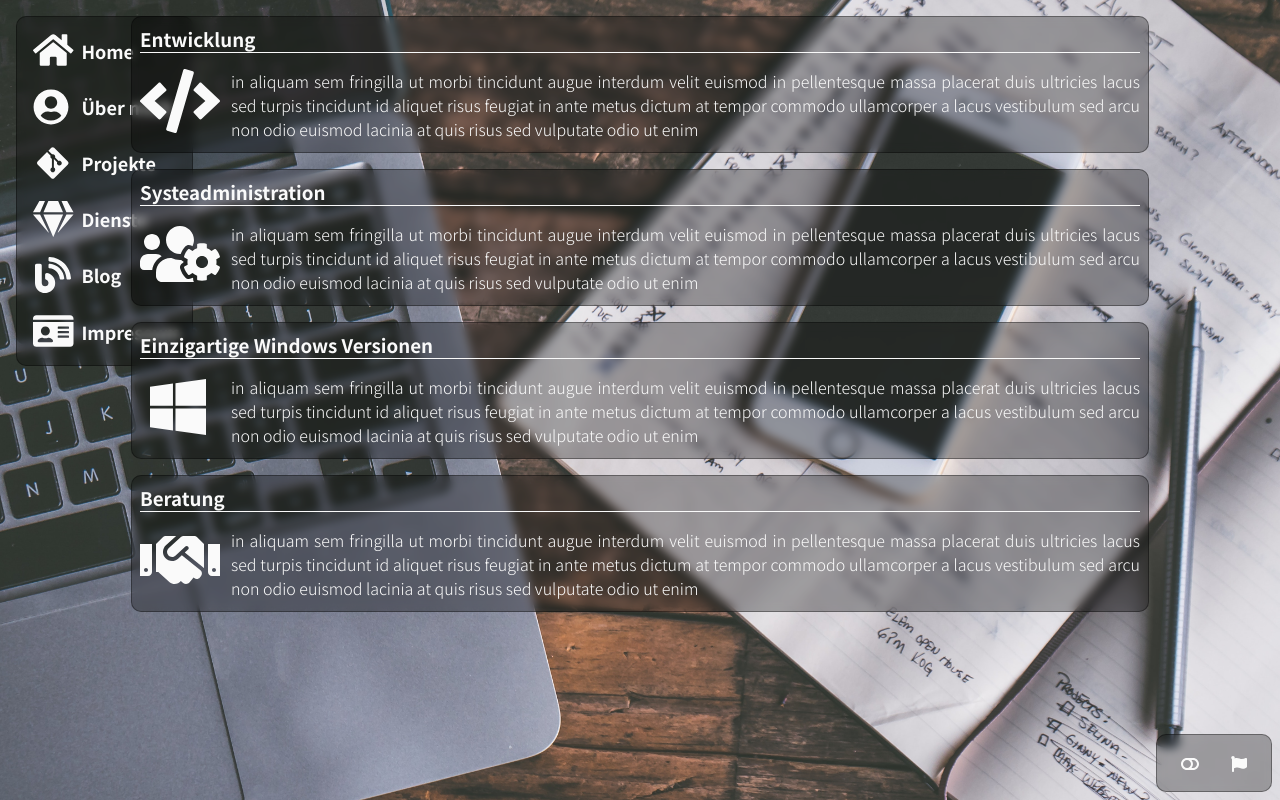
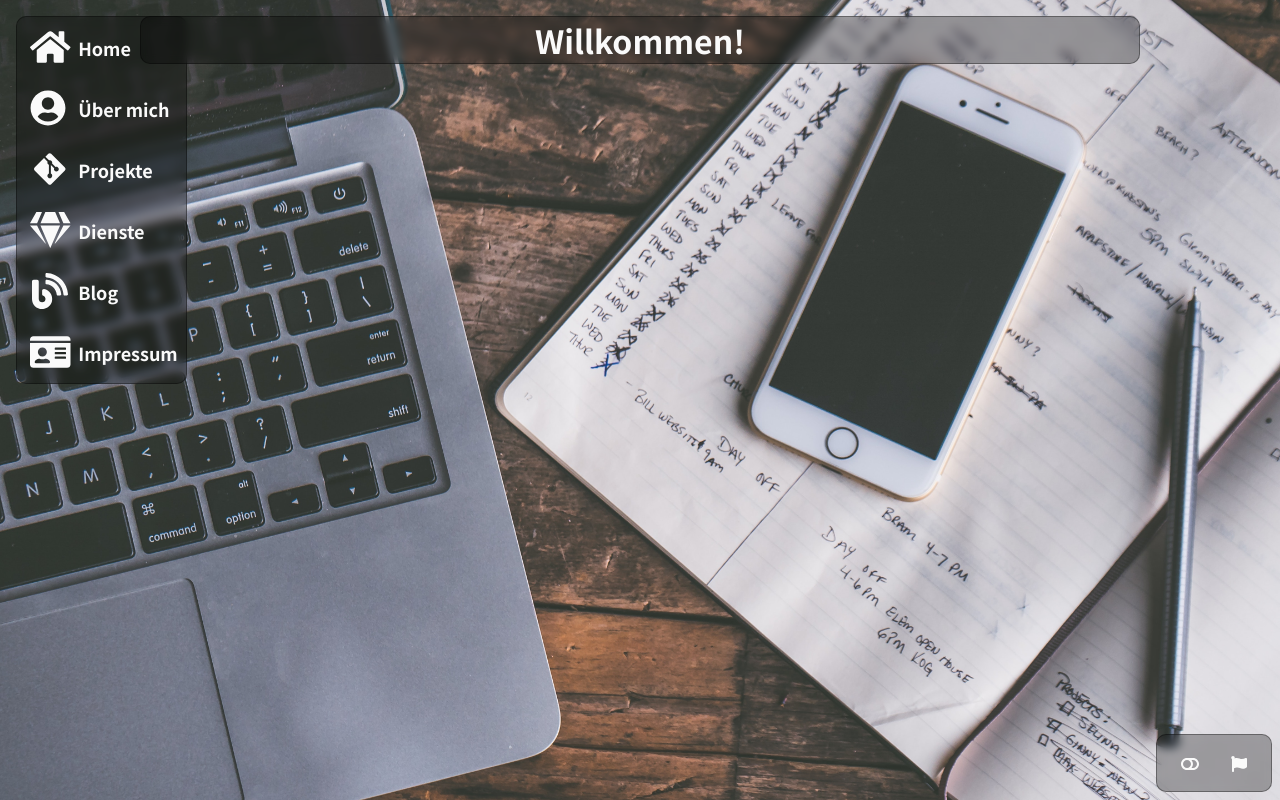
Before and after one commit to OliverKarger/oliverkarger.github.io, an Angular app in the folder app/: page / in a window 1280 px wide. Built offline with nearby package versions, Linux system fonts and the light colour scheme.

Commit message:
Optimierungen an Design #4

```diff
--- a/app/src/app/app.component.html
+++ b/app/src/app/app.component.html
@@ -3,19 +3,12 @@
 </head>
 <main class="flex">
   <navbar [alignTop]="navAlign" [langData]="langData.navigation" [navClick]="navClick"></navbar>
-  <div class="body flex"><!--
-    <div
-      class="loading-symbol flex-grid flex-col glass-container"
-      #loadingContainer
-    >
-      <fa-icon [icon]="loadingSymbol" [spin]="true" size="6x"></fa-icon>
-      <h1>{{ langData.underConstruction }}</h1>
-    </div>-->
-    <div class="app-body spa-container">
-      <div class="spa-element" id="home">Home</div>
+  <div class="body flex">
+    <div class="app-body" id="spa-container">
+      <app-home class="spa-element spa-element-active" id="home" [langData]="langData.home"></app-home>
       <div class="spa-element" id="aboutMe">About Me</div>
       <div class="spa-element" id="projects">Projects</div>
-      <app-services [langData]="langData.services" class="spa-element spa-element-active" id="services" ></app-services>
+      <app-services [langData]="langData.services" class="spa-element" id="services" ></app-services>
       <div class="spa-element" id="blog" >Blog</div>
       <div class="spa-element" id="contact" >Contact</div>
     </div>
--- a/app/src/app/app.component.scss
+++ b/app/src/app/app.component.scss
@@ -31,7 +31,14 @@ main {
   }
 }
 
-.spa-container {
+.app-body {
+  margin-top: 1rem;
+}
+.app-body-alt {
+  margin-top: 5rem;
+}
+
+#spa-container {
   .spa-element {
     display: none;
   }
--- a/app/src/app/app.component.ts
+++ b/app/src/app/app.component.ts
@@ -39,11 +39,18 @@ export class AppComponent {
   /** End: Data */
 
   navToggle() {
+    const appBodyContainer = document.getElementById('spa-container');
     if (this.navAlign) {
+      // Align Left
       this.navAlign = false;
+      appBodyContainer?.classList.remove('app-body');
+      appBodyContainer?.classList.add('app-body-alt');
       this.toggleNavIcon = faToggleOn;
     } else if (!this.navAlign) {
+      // Align Top
       this.navAlign = true;
+      appBodyContainer?.classList.remove('app-body-alt');
+      appBodyContainer?.classList.add('app-body');
       this.toggleNavIcon = faToggleOff;
     }
   }
--- a/app/src/app/home/home.component.html
+++ b/app/src/app/home/home.component.html
@@ -1 +1,5 @@
-<div class="home"></div>
+<div class="home">
+    <div class="glass-container">
+        <h1>{{langData.welcome}}</h1>
+    </div>
+</div>
--- a/app/src/app/home/home.component.scss
+++ b/app/src/app/home/home.component.scss
@@ -0,0 +1,15 @@
+.home {
+    padding: 1rem;
+    padding-top: 0;
+    width: 1000px;
+}
+
+@media screen and (max-width: 800px) {
+
+}
+
+@media screen and (max-width: 1200px) {
+    .home{
+        padding: 0.5rem;
+    }
+}
--- a/app/src/app/home/home.component.ts
+++ b/app/src/app/home/home.component.ts
@@ -1,30 +1,10 @@
-import {Component, OnInit} from '@angular/core';
+import {Component, Input} from '@angular/core';
 
 @Component({
   selector: 'app-home',
   templateUrl: './home.component.html',
   styleUrls: ['./home.component.scss'],
 })
-/**
- * @description Home Area
- * @author Oliver Karger <kmaster@oliver-karger.de>
- * @date 06/06/2021
- * @export
- * @class HomeComponent
- * @implements {OnInit}
- */
-export class HomeComponent implements OnInit {
-  /**
-   * Creates an instance of HomeComponent.
-   * @author Oliver Karger <kmaster@oliver-karger.de>
-   * @date 06/06/2021
-   * @memberof HomeComponent
-   */
-  constructor() {}
-  /**
-   * @author Oliver Karger <kmaster@oliver-karger.de>
-   * @date 06/06/2021
-   * @memberof HomeComponent
-   */
-  ngOnInit(): void {}
+export class HomeComponent {
+  @Input() langData: any;
 }
--- a/app/src/app/navbar/navbar.component.scss
+++ b/app/src/app/navbar/navbar.component.scss
@@ -1,7 +1,8 @@
 .navbar {
   .navbar-nav {
     .nav-item {
-      margin: 0.7rem;
+      // margin: 0.5rem;
+      padding: 0.5rem;
       cursor: pointer;
       font-weight: 700;
       font-size: 18px;
--- a/app/src/app/navbar/navbar.component.ts
+++ b/app/src/app/navbar/navbar.component.ts
@@ -5,7 +5,6 @@ import {
   Input,
   OnChanges,
   OnInit,
-  Output,
 } from '@angular/core';
 import {
   faUserCircle,
@@ -22,15 +21,6 @@ import {faGitAlt} from '@fortawesome/free-brands-svg-icons';
   templateUrl: './navbar.component.html',
   styleUrls: ['./navbar.component.scss'],
 })
-/**
- * @description Navbar Component
- * @author Oliver Karger <kmaster@oliver-karger.de>
- * @date 05/06/2021
- * @export
- * @class NavbarComponent
- * @implements {OnChanges}
- * @implements {OnInit}
- */
 export class NavbarComponent implements OnChanges, OnInit {
   @ViewChild('navbar', {read: ElementRef, static: false})
   navigation?: ElementRef;
@@ -49,19 +39,6 @@ export class NavbarComponent implements OnChanges, OnInit {
   loadingSymbol = faCog;
   navServicesSymbol = faGem;
 
-  /**
-   * Creates an instance of NavbarComponent.
-   * @author Oliver Karger <kmaster@oliver-karger.de>
-   * @date 05/06/2021
-   * @memberof NavbarComponent
-   */
-  constructor() {}
-  /**
-   * @description Gets toggled on Component Change
-   * @author Oliver Karger <kmaster@oliver-karger.de>
-   * @date 05/06/2021
-   * @memberof NavbarComponent
-   */
   ngOnChanges() {
     if (this.alignTop) {
       this.navigation?.nativeElement.classList.remove('navbar-top');
@@ -85,8 +62,4 @@ export class NavbarComponent implements OnChanges, OnInit {
       this.alignTop = false;
     }
   }
-
-  click() {
-    this.navClick('fuck ya');
-  }
 }
--- a/app/src/app/services/services.component.scss
+++ b/app/src/app/services/services.component.scss
@@ -1,12 +1,7 @@
-.services{
-    margin-top: 1rem;
-}
-.service:first-child{
-    margin-top: 0;
-}
 .service {
     padding: 0.5rem;
     margin: 0.5rem;
+    margin-top: 0;
     max-width: 1000px;
     .header {
         text-align: left;
@@ -32,7 +27,4 @@
 }
 
 @media screen and (max-width: 1200px) {
-    .services{
-        margin-top: 65px;
-    }
 }
--- a/app/src/app/services/services.component.ts
+++ b/app/src/app/services/services.component.ts
@@ -1,5 +1,9 @@
-import {Component, Input, OnInit} from '@angular/core';
-import {faCode, faUsersCog, faHandshake} from '@fortawesome/free-solid-svg-icons';
+import {Component, Input} from '@angular/core';
+import {
+  faCode,
+  faUsersCog,
+  faHandshake,
+} from '@fortawesome/free-solid-svg-icons';
 import {faWindows} from '@fortawesome/free-brands-svg-icons';
 
 @Component({
@@ -7,14 +11,11 @@ import {faWindows} from '@fortawesome/free-brands-svg-icons';
   templateUrl: './services.component.html',
   styleUrls: ['./services.component.scss'],
 })
-export class ServicesComponent implements OnInit {
+export class ServicesComponent {
   @Input() langData: any;
-  constructor() {}
 
   codeIcon = faCode;
   sysadminIcon = faUsersCog;
   customWindowsImageIcon = faWindows;
   consultIcon = faHandshake;
-
-  ngOnInit(): void {}
 }
--- a/app/src/config.ts
+++ b/app/src/config.ts
@@ -26,6 +26,9 @@ export const lang = {
         title: 'Beratung',
         body: 'in aliquam sem fringilla ut morbi tincidunt augue interdum velit euismod in pellentesque massa placerat duis ultricies lacus sed turpis tincidunt id aliquet risus feugiat in ante metus dictum at tempor commodo ullamcorper a lacus vestibulum sed arcu non odio euismod lacinia at quis risus sed vulputate odio ut enim',
       },
+    },
+    home: {
+      welcome: 'Willkommen!',
     },
   },
   en: {
@@ -56,9 +59,8 @@ export const lang = {
         body: 'in aliquam sem fringilla ut morbi tincidunt augue interdum velit euismod in pellentesque massa placerat duis ultricies lacus sed turpis tincidunt id aliquet risus feugiat in ante metus dictum at tempor commodo ullamcorper a lacus vestibulum sed arcu non odio euismod lacinia at quis risus sed vulputate odio ut enim',
       },
     },
+    home: {
+      welcome: 'Welcome!',
+    },
   },
 };
-
-export const GoogleAnalytics = {
-  token: 'G-95WWDSRMEJ',
-};
```
